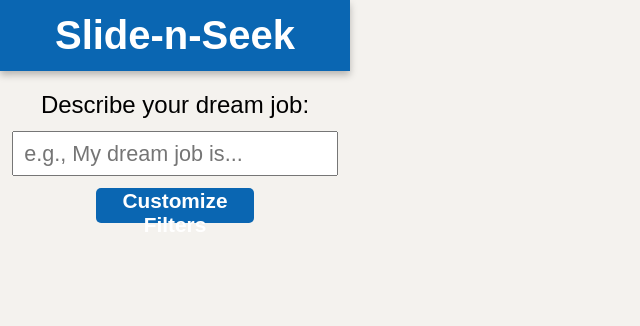
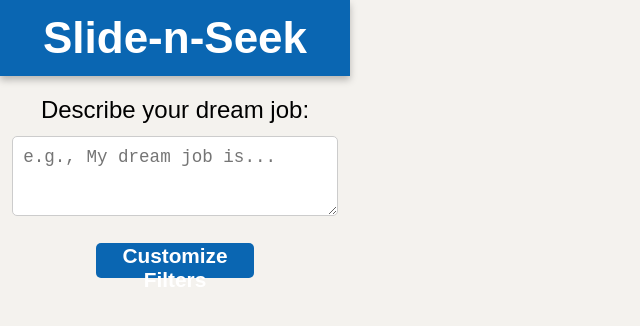
Before and after one commit to TheRoadSurgeon/Slide-n-Seek, a website built with webpack: page popup.html in a window 1280 px wide. Shown: the whole page, without its empty margins (0-640 px from the left). Built offline with nearby package versions, Linux system fonts and the light colour scheme; no server answers.

Commit message:
Final changes

```diff
--- a/popup.html
+++ b/popup.html
@@ -1,5 +1,6 @@
 <!DOCTYPE html>
 <html>
+
     <head>
         <meta charset="utf-8">
         <title>Slide-n-Seek Settings</title>
@@ -10,10 +11,12 @@
         <h2>Slide-n-Seek</h2>
         <div class="generate-filter">
             <label for="chat-input">Describe your dream job:</label>
-            <input class="chat-text-box" type="text" id="chat-input" placeholder="e.g., My dream job is..."/>
+            <textarea class="chat-text-box" id="chat-input" placeholder="e.g., My dream job is..."></textarea>
+
             <button class="button-generate" id="chat-button">Customize Filters</button>
         </div>
-        <p class="feedback" id="feedback" ></p>
+        <p class="feedback" id="feedback"></p>
+
         <script src="./dist/popup.js" type="module"></script>
     </body>
 
--- a/styles.css
+++ b/styles.css
@@ -13,7 +13,7 @@
 body {
   font-family: Arial, sans-serif;
   width: 350px;
-  height: 300px;
+  height: 320px;
   display: flex;
   flex-direction: column;
   align-items: center;
@@ -21,10 +21,12 @@ body {
   gap: 20px;
   background-color: var(--background-color);
   border: none;
+  padding-bottom: 20px;
 }
 
 h2 {
-  font-size: 2.5em;
+  font-size: 2.75em;
+  font-weight: 600;
   background-color: var(--primary-color);
   color: var(--secondary-color);
   text-align: center;
@@ -39,6 +41,7 @@ h2 {
   align-items: center;
   justify-content: flex-start;
   gap: 12px;
+  /* margin-top: 20px; */
   width: 100%;
 }
 
@@ -46,25 +49,29 @@ h2 {
   font-size: 1.5em;
 }
 
-.generate-filter input {
-  min-height: 45px;
-  height: auto;
+.generate-filter textarea {
   width: 93%;
-  padding: 0 10px;
+  min-height: 80px;
   font-size: 1.35em;
-  color: var(--text-color)
+  color: var(--text-color);
+  padding: 10px;
+  resize: vertical;
+  overflow-y: auto;
+  border: 1px solid #ccc;
+  border-radius: 5px;
 }
 
 .generate-filter button {
   width: 45%;
   height: 35px;
   margin-bottom: 3px;
+  margin-top: 15px;
   border-radius: 5px;
   border: none;
   font-size: 1.3em;
   font-weight: bold;
   background-color: var(--primary-color);
-  color: var(--secondary-color)
+  color: var(--secondary-color);
 }
 
 .generate-filter button:hover {
@@ -83,5 +90,5 @@ h2 {
 p.feedback {
   font-size: 1.25em;
   color: var(--text-color);
-  margin: auto
+  margin: auto;
 }
```
